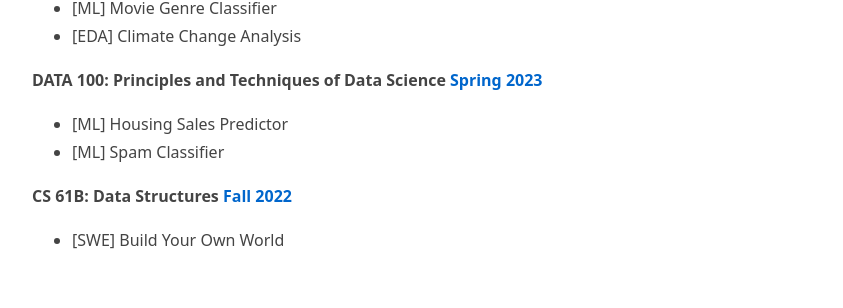
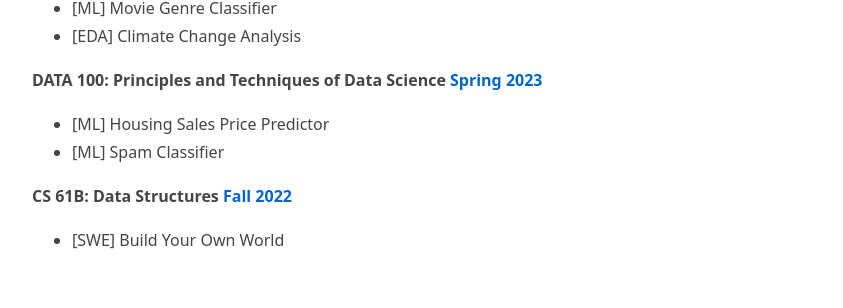
Before and after one commit to MSTeo01/old-website-2.0, a Jekyll site: the page built from index.md, in a window 1280 px wide. Shown: the part 731-1039 px from the top of the page, without its empty margins (208-1051 px from the left). Built offline with Jekyll 4.4.1, drawn with Linux system fonts in a browser that asks for light colours; our own code applies the rules of GitHub Pages for plain Markdown files.

Commit message:
Updated homepage!

```diff
--- a/index.md
+++ b/index.md
@@ -8,7 +8,6 @@ Hey! I'm Ming, a current undergrad student at **UC Berkeley** going for a major
 I'm originally from Malacca, Malaysia 🇲🇾.
 
 **Feel free to email me at <a href="mailto:mingsennteo@berkeley.edu">mingsennteo@berkeley.edu</a> or check out my [resume](https://docs.google.com/document/d/1laZB935c4CFHYRffg4BDmahkLzfhLBQLzCIWJ81t824/edit?usp=sharing).**
-
 
 ## 🐼 Class Projects
 
@@ -21,7 +20,7 @@ Unfortunately, I cannot publish the source code for academic projects on the int
 - [EDA] Climate Change Analysis<br>
 
 **DATA 100: Principles and Techniques of Data Science** [**Spring 2023**](https://ds100.org/sp23/)<br>
-- [ML] Housing Sales Predictor<br>
+- [ML] Housing Sales Price Predictor<br>
 - [ML] Spam Classifier
 
 **CS 61B: Data Structures** [**Fall 2022**](https://fa22.datastructur.es/)<br>
```
